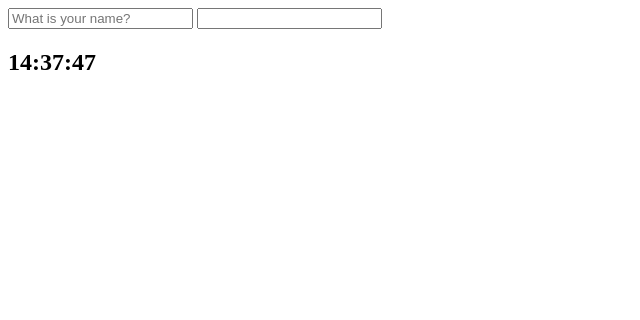
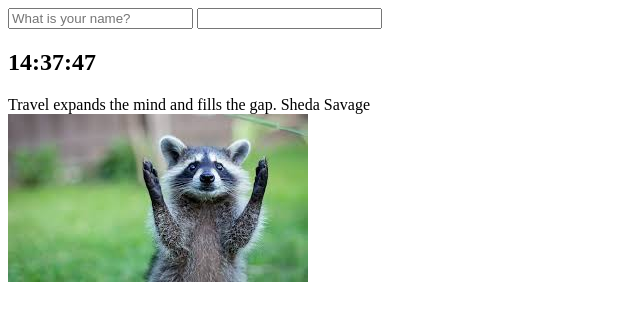
Before and after one commit to dwomp/jsStudyRoom, a plain HTML site: page index.html in a window 1280 px wide. Shown: the whole page, without its empty margins (0-640 px from the left). Drawn offline with Linux system fonts and the light colour scheme; files that its build step writes are made by us from their sources.

Commit message:
chapter 6 완료웃

```diff
--- a/index.html
+++ b/index.html
@@ -16,9 +16,16 @@
             />
         <input>
     </form>
+    <h2 id="clock">00:00:00</h2>
     <h1 class="hidden" id="greeting"></h1>
-    <h2 id="clock">00:00</h2>
+    <div id="quote">
+        <span></span>
+        <span></span>
+    </div>
     <script src="js/greeting.js"></script>
     <script src="js/clock.js"></script>
+    <script src="js/quotes.js"></script>
+    <script src="js/background.js"></script>
+
  </body>
 </html>
--- /dev/null
+++ b/js/background.js
@@ -0,0 +1,9 @@
+const images = ["0.jpeg", "1.jpeg", "2.jpeg"];
+
+const chosenImage = images[Math.floor(Math.random() * images.length)]
+
+const bgImage = document.createElement("img");
+
+bgImage.src = `img/${chosenImage}`;
+
+document.body.appendChild(bgImage);
--- /dev/null
+++ b/js/quotes.js
@@ -0,0 +1,50 @@
+const quotes = [
+  {
+    quote: "The way to get started is to quit talking and begin doing.",
+    author: "Walt Disney",
+  },
+  {
+    quote: "Life is what happens when you're busy making other plans.",
+    author: "John Lennon",
+  },
+  {
+    quote:
+      "The world is a book and those who do not travel read only one page.",
+    author: "Saint Augustine",
+  },
+  {
+    quote: "Life is either a daring adventure or nothing at all.",
+    author: "Helen Keller",
+  },
+  {
+    quote: "To Travel is to Live",
+    author: "Hans Christian Andersen",
+  },
+  {
+    quote: "Only a life lived for others is a life worthwhile.",
+    author: "Albert Einstein",
+  },
+  {
+    quote: "You only live once, but if you do it right, once is enough.",
+    author: "Mae West",
+  },
+  {
+    quote: "Never go on trips with anyone you do ntot love.",
+    author: "Hemmingway",
+  },
+  {
+    quote: "We wander for distraction, but we travel for fulfilment.",
+    author: "Hilaire Belloc",
+  },
+  {
+    quote: "Travel expands the mind and fills the gap.",
+    author: "Sheda Savage",
+  },
+];
+
+const quote = document.querySelector("#quote span:first-child");
+const author = document.querySelector("#quote span:last-child");
+const todayQuote = quotes[Math.floor(Math.random() * quotes.length)]
+
+quote.innerText = todayQuote.quote;
+author.innerText = todayQuote.author;
```
Also changed, not shown: img/0.jpeg (added), img/1.jpeg (added), img/2.jpeg (added).
